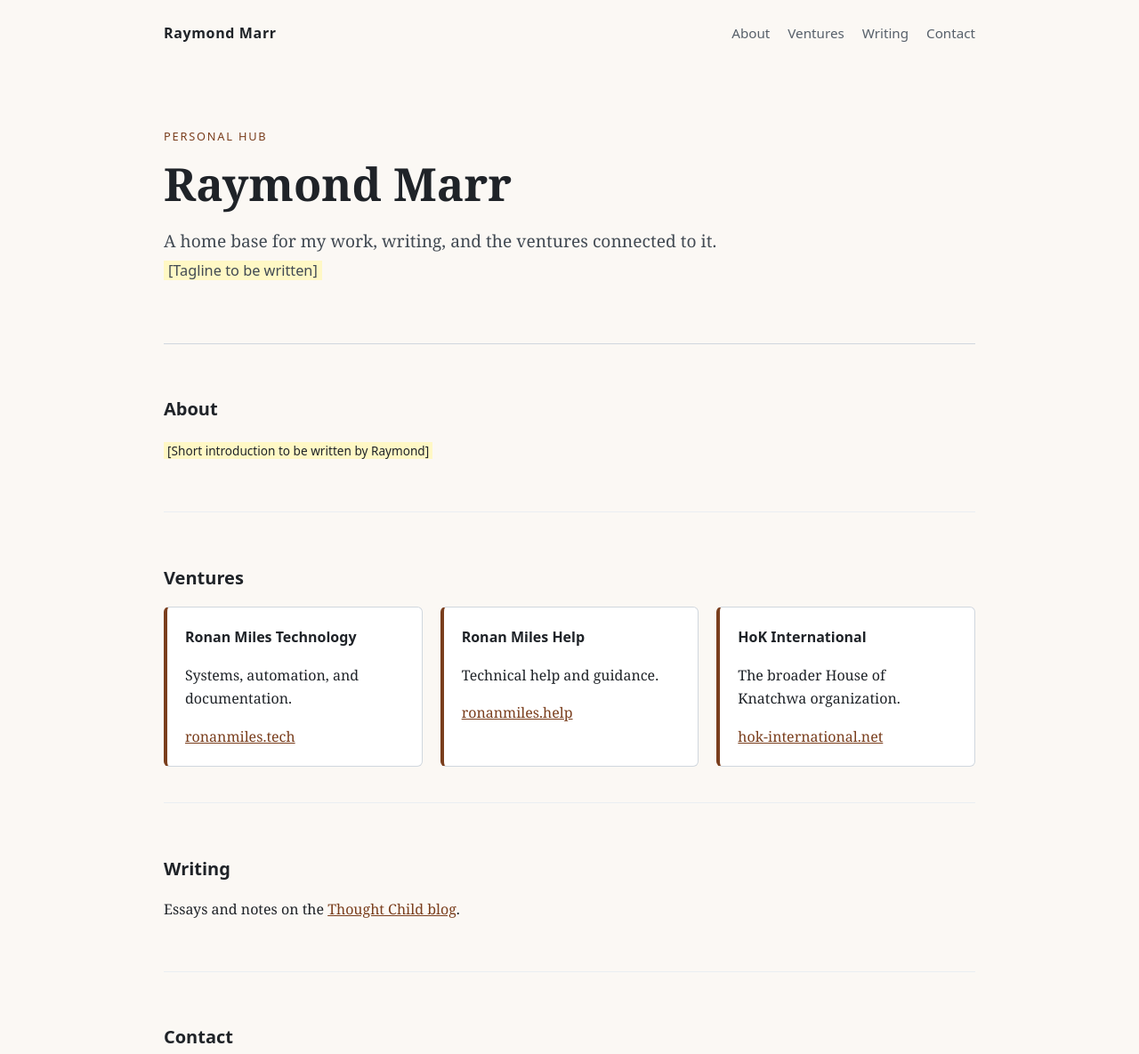
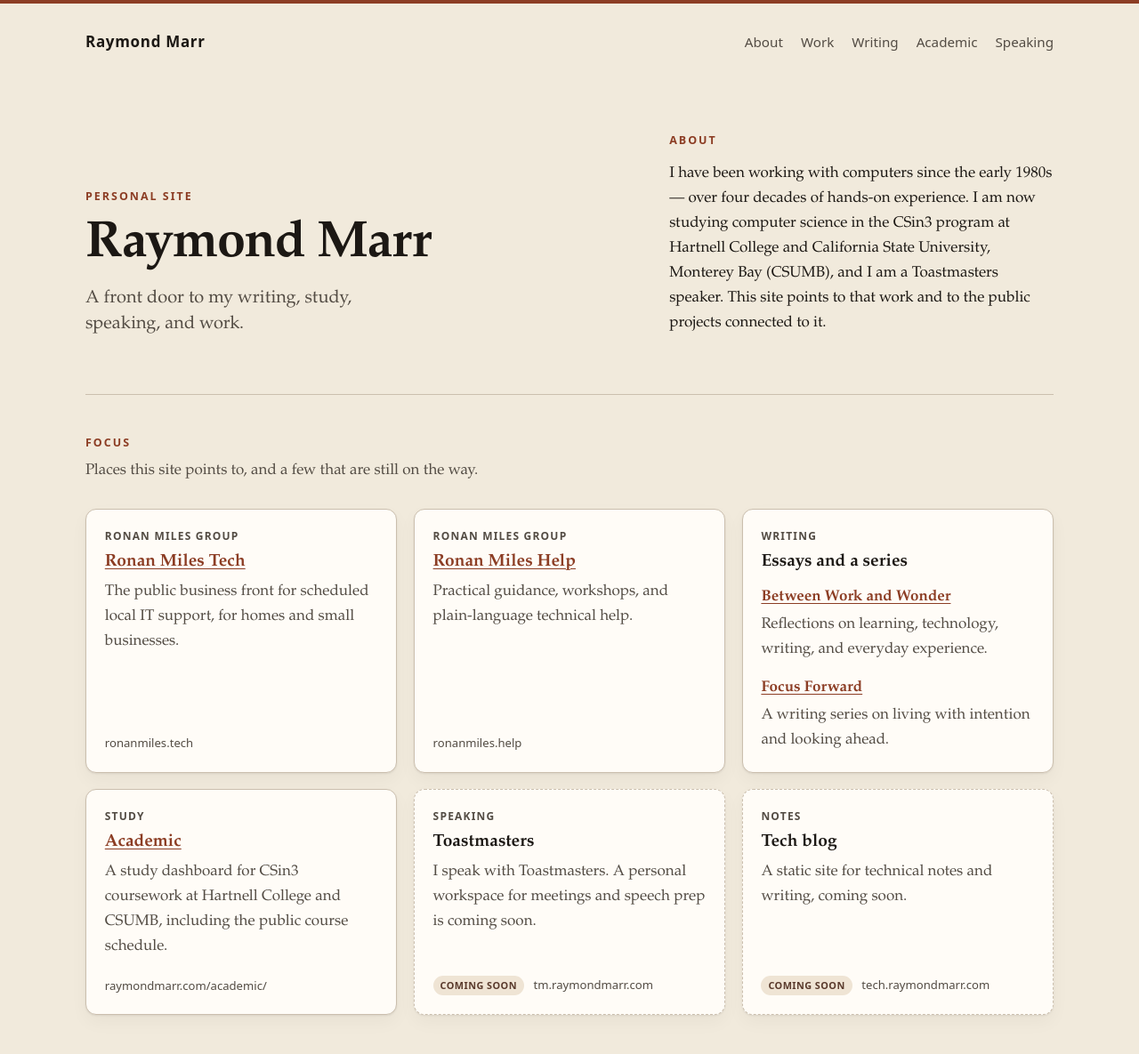
Before and after one commit to rlmarr-pixel/raymondmarr.com, a plain HTML site: page index.html in a window 1280 px wide. Shown: the top 1185 px of the page at 89% size. Drawn offline with Linux system fonts and the light colour scheme.

Commit message:
Redesign the homepage as a personal front door
Replace the placeholder index with a static front door that
points to writing, study, speaking, and Ronan Miles work.
Keep the previous index as index.html.bak, and leave the
academic page and existing styles.css unchanged.

```diff
--- /dev/null
+++ b/home.css
@@ -0,0 +1,342 @@
+/* Personal front door for raymondmarr.com. Academic pages do not use this file. */
+
+:root {
+  color-scheme: light dark;
+  --bg: #f1eadc;
+  --bg-elev: #fffcf7;
+  --ink: #1c1814;
+  --ink-soft: #534c44;
+  --line: #cbbfae;
+  --accent: #8c3d24;
+  --accent-hover: #6e2f1b;
+  --badge-bg: #efe4d4;
+  --badge-ink: #5a3a2c;
+  --focus: #8c3d24;
+  --shadow: 0 1px 2px rgba(28, 24, 20, 0.08), 0 8px 20px rgba(28, 24, 20, 0.04);
+}
+
+@media (prefers-color-scheme: dark) {
+  :root {
+    --bg: #161310;
+    --bg-elev: #221e1a;
+    --ink: #f3ece3;
+    --ink-soft: #c2b8ac;
+    --line: #4a433c;
+    --accent: #e8a57c;
+    --accent-hover: #f3c2a0;
+    --badge-bg: #2c2621;
+    --badge-ink: #f0d0b8;
+    --focus: #e8a57c;
+    --shadow: 0 1px 2px rgba(0, 0, 0, 0.4);
+  }
+}
+
+*,
+*::before,
+*::after {
+  box-sizing: border-box;
+}
+
+html {
+  scroll-behavior: smooth;
+}
+
+body {
+  margin: 0;
+  min-height: 100vh;
+  display: flex;
+  flex-direction: column;
+  color: var(--ink);
+  background: var(--bg);
+  font-family: "Iowan Old Style", Palatino, "Palatino Linotype", "Book Antiqua", Georgia, serif;
+  font-size: 1.0625rem;
+  line-height: 1.65;
+  border-top: 4px solid var(--accent);
+}
+
+a {
+  color: var(--accent);
+  text-underline-offset: 0.18em;
+}
+
+a:hover {
+  color: var(--accent-hover);
+}
+
+a:focus-visible,
+.skip:focus-visible {
+  outline: 3px solid var(--focus);
+  outline-offset: 3px;
+}
+
+.skip {
+  position: absolute;
+  left: -999px;
+  top: 0.75rem;
+  z-index: 2;
+  padding: 0.5rem 0.75rem;
+  background: var(--bg-elev);
+  color: var(--ink);
+  font-family: system-ui, -apple-system, "Segoe UI", sans-serif;
+  font-size: 0.95rem;
+}
+
+.skip:focus {
+  left: 0.75rem;
+}
+
+header,
+main,
+footer {
+  width: min(68rem, calc(100% - 2rem));
+  margin-left: auto;
+  margin-right: auto;
+}
+
+header {
+  display: flex;
+  justify-content: space-between;
+  align-items: baseline;
+  gap: 1rem 2rem;
+  flex-wrap: wrap;
+  padding: 1.5rem 0 0;
+  font-family: system-ui, -apple-system, "Segoe UI", sans-serif;
+}
+
+.brand {
+  font-weight: 700;
+  letter-spacing: 0.04em;
+  text-decoration: none;
+  color: inherit;
+}
+
+.brand:hover {
+  color: var(--accent);
+}
+
+nav {
+  display: flex;
+  flex-wrap: wrap;
+  gap: 0.35rem 1.25rem;
+}
+
+nav a {
+  color: var(--ink-soft);
+  text-decoration: none;
+  font-size: 0.95rem;
+  min-height: 2.5rem;
+  display: inline-flex;
+  align-items: center;
+}
+
+nav a:hover {
+  color: var(--accent);
+}
+
+.intro {
+  padding: 3.25rem 0 3rem;
+  border-bottom: 1px solid var(--line);
+  display: grid;
+  gap: 2.5rem;
+}
+
+@media (min-width: 860px) {
+  .intro {
+    grid-template-columns: 1.15fr 0.85fr;
+    gap: 4.5rem;
+    align-items: end;
+    padding: 5rem 0 4rem;
+  }
+}
+
+.eyebrow {
+  margin: 0 0 0.75rem;
+  font-family: system-ui, -apple-system, "Segoe UI", sans-serif;
+  font-size: 0.78rem;
+  font-weight: 600;
+  letter-spacing: 0.16em;
+  text-transform: uppercase;
+  color: var(--accent);
+}
+
+h1 {
+  margin: 0 0 0.85rem;
+  font-size: clamp(2.35rem, 6vw, 3.6rem);
+  line-height: 1.1;
+  font-weight: 600;
+  letter-spacing: -0.02em;
+}
+
+.lede {
+  margin: 0;
+  max-width: 24rem;
+  font-size: 1.25rem;
+  line-height: 1.45;
+  color: var(--ink-soft);
+}
+
+h2 {
+  margin: 0 0 0.85rem;
+  font-family: system-ui, -apple-system, "Segoe UI", sans-serif;
+  font-size: 0.78rem;
+  font-weight: 600;
+  letter-spacing: 0.16em;
+  text-transform: uppercase;
+  color: var(--accent);
+}
+
+#about p {
+  margin: 0;
+  color: var(--ink);
+}
+
+#focus {
+  padding: 2.75rem 0 4rem;
+}
+
+#focus h2 {
+  margin-bottom: 0.5rem;
+}
+
+.section-lede {
+  margin: 0 0 1.75rem;
+  color: var(--ink-soft);
+  max-width: 36rem;
+}
+
+.grid {
+  display: grid;
+  grid-template-columns: repeat(auto-fit, minmax(17.5rem, 1fr));
+  gap: 1.15rem;
+  align-items: stretch;
+}
+
+.card {
+  background: var(--bg-elev);
+  border: 1px solid var(--line);
+  border-radius: 0.75rem;
+  padding: 1.25rem 1.3rem 1.3rem;
+  box-shadow: var(--shadow);
+  display: flex;
+  flex-direction: column;
+  gap: 0.45rem;
+  height: 100%;
+}
+
+.card h3 {
+  margin: 0;
+  font-size: 1.2rem;
+  line-height: 1.3;
+  font-weight: 600;
+}
+
+.card h3 a {
+  color: var(--accent);
+  text-decoration: underline;
+  text-decoration-thickness: 1px;
+  text-underline-offset: 0.18em;
+}
+
+.card h3 a:hover {
+  color: var(--accent-hover);
+}
+
+.card > p {
+  margin: 0;
+  color: var(--ink-soft);
+}
+
+.kicker {
+  margin: 0;
+  font-family: system-ui, -apple-system, "Segoe UI", sans-serif;
+  font-size: 0.75rem;
+  font-weight: 600;
+  letter-spacing: 0.1em;
+  text-transform: uppercase;
+  color: var(--accent);
+}
+
+.card > p.meta {
+  margin-top: auto;
+  padding-top: 0.7rem;
+  font-family: system-ui, -apple-system, "Segoe UI", sans-serif;
+  font-size: 0.82rem;
+  color: var(--ink-soft);
+}
+
+.link-list {
+  list-style: none;
+  margin: 0.35rem 0 0;
+  padding: 0;
+  display: grid;
+  gap: 0.9rem;
+}
+
+.link-list a {
+  font-weight: 600;
+  color: var(--accent);
+  text-decoration: underline;
+  text-decoration-thickness: 1px;
+  text-underline-offset: 0.18em;
+}
+
+.link-list a:hover {
+  color: var(--accent-hover);
+}
+
+.link-list p {
+  margin: 0.2rem 0 0;
+  color: var(--ink-soft);
+}
+
+.badge {
+  display: inline-block;
+  margin-right: 0.45rem;
+  padding: 0.15rem 0.5rem;
+  border-radius: 999px;
+  background: var(--badge-bg);
+  color: var(--badge-ink);
+  font-weight: 600;
+  letter-spacing: 0.04em;
+  text-transform: uppercase;
+  font-size: 0.68rem;
+}
+
+.is-pending {
+  border-style: dashed;
+}
+
+footer {
+  margin-top: auto;
+  padding: 1.5rem 0 2.5rem;
+  border-top: 1px solid var(--line);
+  font-family: system-ui, -apple-system, "Segoe UI", sans-serif;
+  font-size: 0.85rem;
+  color: var(--ink-soft);
+}
+
+footer p {
+  margin: 0;
+}
+
+@media (max-width: 600px) {
+  body {
+    font-size: 1rem;
+  }
+
+  header {
+    flex-direction: column;
+    align-items: flex-start;
+    gap: 0.35rem;
+  }
+
+  .intro {
+    padding-top: 2.25rem;
+  }
+}
+
+@media (prefers-reduced-motion: reduce) {
+  html {
+    scroll-behavior: auto;
+  }
+}
--- a/index.html
+++ b/index.html
@@ -1,9 +1,102 @@
-<!doctype html>
-<html lang="en"><head><meta charset="utf-8"><meta name="viewport" content="width=device-width,initial-scale=1">
-<title>Raymond Marr</title><meta name="description" content="Raymond Marr — raymondmarr.com">
-<link rel="stylesheet" href="styles.css"><style>:root{--accent:#7a3e1d;--bg:#fbf8f4}</style></head>
-<body><a class="skip" href="#main">Skip to content</a>
-<header><a class="brand" href="/">Raymond Marr</a><nav aria-label="Sections"><a href="#about">About</a><a href="#ventures">Ventures</a><a href="#writing">Writing</a><a href="#contact">Contact</a></nav></header>
-<main id="main"><div class="hero"><p class="eyebrow">Personal hub</p><h1>Raymond Marr</h1><p class="lede">A home base for my work, writing, and the ventures connected to it. <span class="todo">[Tagline to be written]</span></p></div>
-<section id="about" aria-labelledby="about-h"><h2 id="about-h">About</h2><p><span class="todo">[Short introduction to be written by Raymond]</span></p></section><section id="ventures" aria-labelledby="ventures-h"><h2 id="ventures-h">Ventures</h2><div class="grid"><div class="card"><h3>Ronan Miles Technology</h3><p>Systems, automation, and documentation.</p><a href="https://ronanmiles.tech">ronanmiles.tech</a></div><div class="card"><h3>Ronan Miles Help</h3><p>Technical help and guidance.</p><a href="https://ronanmiles.help">ronanmiles.help</a></div><div class="card"><h3>HoK International</h3><p>The broader House of Knatchwa organization.</p><a href="https://hok-international.net">hok-international.net</a></div></div></section><section id="writing" aria-labelledby="writing-h"><h2 id="writing-h">Writing</h2><p>Essays and notes on the <a href="https://blog.raymondmarr.com">Thought Child blog</a>.</p></section><section id="contact" aria-labelledby="contact-h"><h2 id="contact-h">Contact</h2><p><span class="todo">[Contact email to be added]</span></p></section></main>
-<footer><p>&copy; 2026 Raymond Marr · raymondmarr.com</p></footer></body></html>
+<!DOCTYPE html>
+<html lang="en">
+<head>
+  <meta charset="utf-8">
+  <meta name="viewport" content="width=device-width, initial-scale=1">
+  <meta http-equiv="Content-Security-Policy" content="default-src 'self'; script-src 'self'; style-src 'self'; img-src 'self' data:; object-src 'none'; base-uri 'none'; form-action 'none'">
+  <meta name="referrer" content="no-referrer">
+  <title>Raymond Marr</title>
+  <meta name="description" content="Raymond Marr — a personal front door to writing, study, Toastmasters, and Ronan Miles Tech.">
+  <link rel="stylesheet" href="home.css">
+</head>
+<body>
+  <a class="skip" href="#main">Skip to content</a>
+
+  <header>
+    <a class="brand" href="/">Raymond Marr</a>
+    <nav aria-label="Primary">
+      <a href="#about">About</a>
+      <a href="#work">Work</a>
+      <a href="#writing">Writing</a>
+      <a href="/academic/">Academic</a>
+      <a href="#speaking">Speaking</a>
+    </nav>
+  </header>
+
+  <main id="main">
+    <div class="intro">
+      <section class="hero" aria-labelledby="site-title">
+        <p class="eyebrow">Personal site</p>
+        <h1 id="site-title">Raymond Marr</h1>
+        <p class="lede">A front door to my writing, study, speaking, and work.</p>
+      </section>
+
+      <section id="about" aria-labelledby="about-heading">
+        <h2 id="about-heading">About</h2>
+        <p>I have been working with computers since the early 1980s — over four decades of hands-on experience. I am now studying computer science in the CSin3 program at Hartnell College and California State University, Monterey Bay (CSUMB), and I am a Toastmasters speaker. This site points to that work and to the public projects connected to it.</p>
+      </section>
+    </div>
+
+    <section id="focus" aria-labelledby="focus-heading">
+      <h2 id="focus-heading">Focus</h2>
+      <p class="section-lede">Places this site points to, and a few that are still on the way.</p>
+
+      <div class="grid">
+        <article class="card" id="work">
+          <p class="kicker">Ronan Miles Group</p>
+          <h3><a href="https://ronanmiles.tech">Ronan Miles Tech</a></h3>
+          <p>The public business front for scheduled local IT support, for homes and small businesses.</p>
+          <p class="meta">ronanmiles.tech</p>
+        </article>
+
+        <article class="card">
+          <p class="kicker">Ronan Miles Group</p>
+          <h3><a href="https://ronanmiles.help">Ronan Miles Help</a></h3>
+          <p>Practical guidance, workshops, and plain-language technical help.</p>
+          <p class="meta">ronanmiles.help</p>
+        </article>
+
+        <article class="card" id="writing">
+          <p class="kicker">Writing</p>
+          <h3>Essays and a series</h3>
+          <ul class="link-list">
+            <li>
+              <a href="https://betweenworkandwonder.blogspot.com">Between Work and Wonder</a>
+              <p>Reflections on learning, technology, writing, and everyday experience.</p>
+            </li>
+            <li>
+              <a href="https://focus-fwd.blogspot.com">Focus Forward</a>
+              <p>A writing series on living with intention and looking ahead.</p>
+            </li>
+          </ul>
+        </article>
+
+        <article class="card">
+          <p class="kicker">Study</p>
+          <h3><a href="/academic/">Academic</a></h3>
+          <p>A study dashboard for CSin3 coursework at Hartnell College and CSUMB, including the public course schedule.</p>
+          <p class="meta">raymondmarr.com/academic/</p>
+        </article>
+
+        <article class="card is-pending" id="speaking">
+          <p class="kicker">Speaking</p>
+          <h3>Toastmasters</h3>
+          <p>I speak with Toastmasters. A personal workspace for meetings and speech prep is coming soon.</p>
+          <p class="meta"><span class="badge">Coming soon</span> tm.raymondmarr.com</p>
+        </article>
+
+        <article class="card is-pending">
+          <p class="kicker">Notes</p>
+          <h3>Tech blog</h3>
+          <p>A static site for technical notes and writing, coming soon.</p>
+          <p class="meta"><span class="badge">Coming soon</span> tech.raymondmarr.com</p>
+        </article>
+      </div>
+    </section>
+  </main>
+
+  <footer>
+    <p>&copy; 2026 Raymond Marr</p>
+  </footer>
+</body>
+</html>
```
Also changed, not shown: 2 other files.
